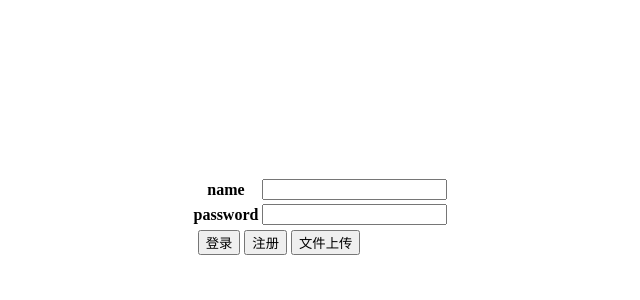
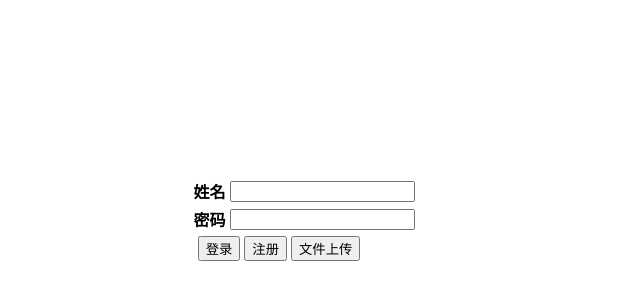
Before and after one commit to shijiantian/webClient, a plain HTML site: page login.html in a window 1280 px wide. Shown: the part 24-324 px from the top of the page, without its empty margins (361-1001 px from the left). Drawn offline with Linux system fonts and the light colour scheme.

Commit message:
修改文字

```diff
--- a/login.html
+++ b/login.html
@@ -13,11 +13,11 @@
       <form>
         <table>
           <tr>
-            <th>name</th>
+            <th>姓名</th>
             <td><input type="text" id="username" value="" onkeydown="keyDown(event)"></td>
           </tr>
           <tr>
-            <th>password</th>
+            <th>密码</th>
             <td><input type="password" id="password" value="" onkeydown="keyDown(event)"></td>
           <tr>
         </table>
```
